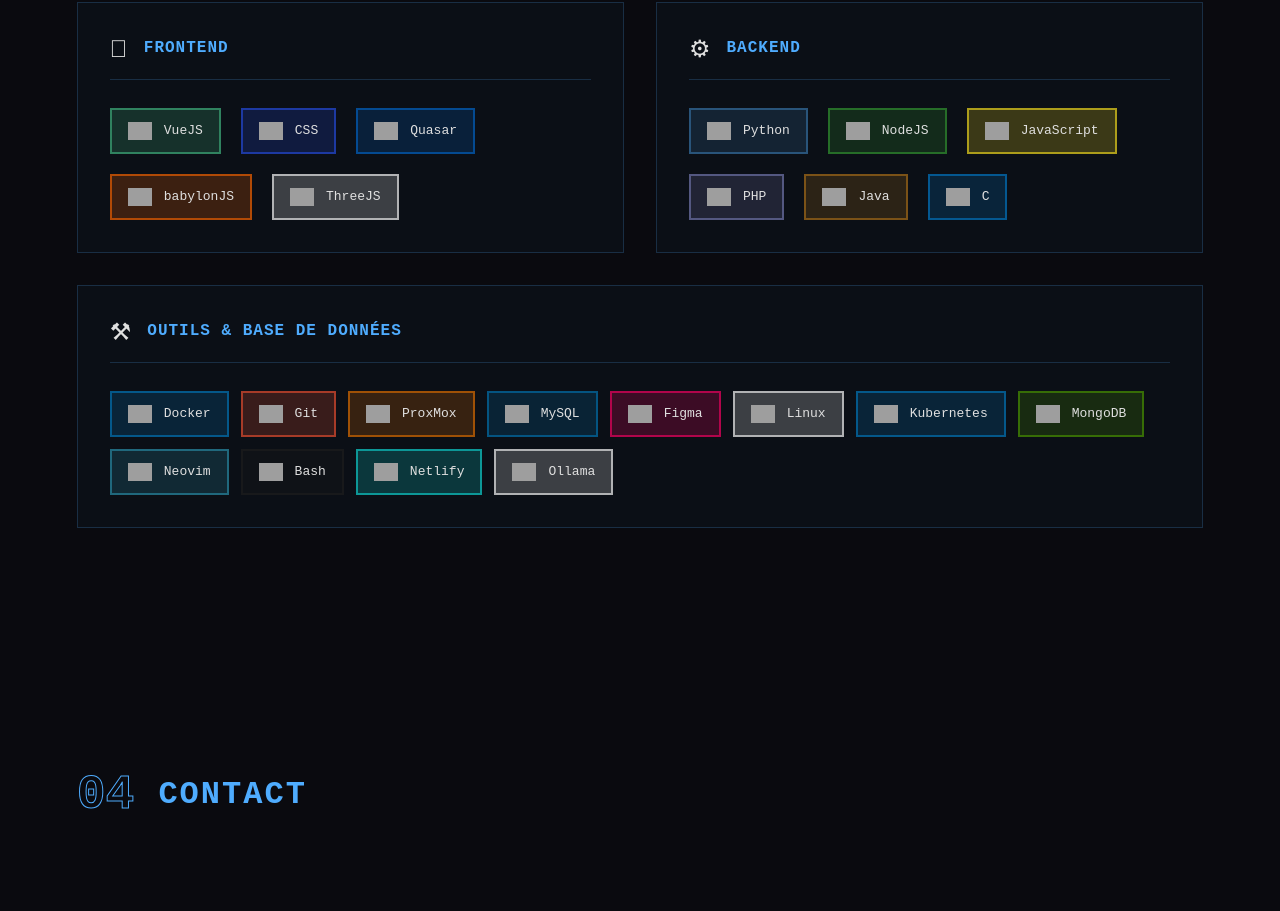
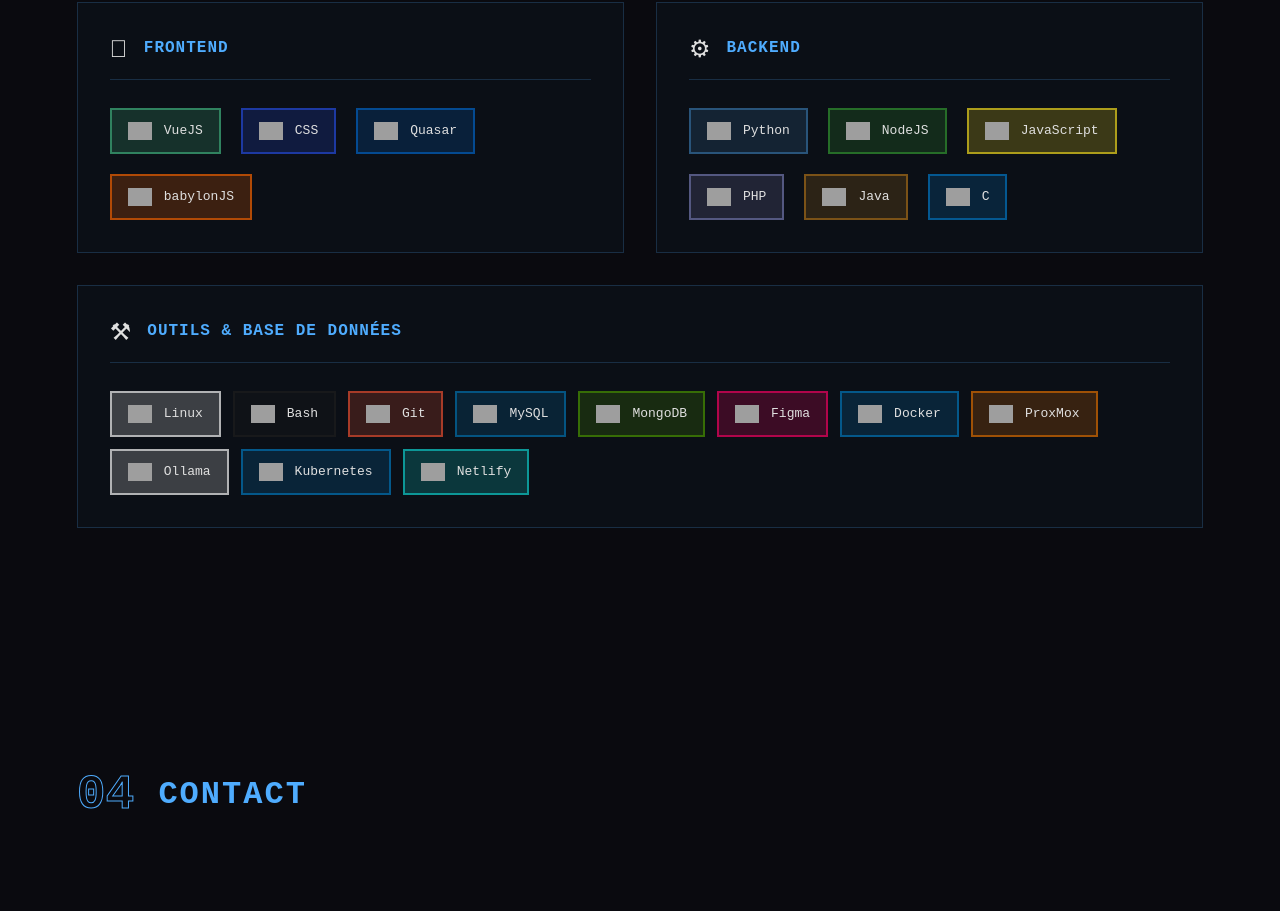
Before and after one commit to moonlight58/grothlin-portfolio, a Vue app: page / in a window 1280 px wide. Shown: the part 3632-4543 px from the top of the page. Built offline with nearby package versions, Linux system fonts and the light colour scheme; grey boxes are pictures that could not be loaded; a web font is replaced by a local one.

Commit message:
rearranged skills, using cdn icons

```diff
--- a/src/views/HomeView.vue
+++ b/src/views/HomeView.vue
@@ -474,8 +474,7 @@
   { name: "VueJS", icon: "https://cdn.jsdelivr.net/gh/devicons/devicon/icons/vuejs/vuejs-original.svg", color: "65, 184, 131" },
   { name: "CSS", icon: "https://cdn.jsdelivr.net/gh/devicons/devicon/icons/css3/css3-original.svg", color: "38, 77, 228" },
   { name: "Quasar", icon: "https://cdn.jsdelivr.net/gh/devicons/devicon/icons/quasar/quasar-plain.svg", color: "0, 102, 204" },
-  { name: "babylonJS", icon: "https://cdn.jsdelivr.net/gh/devicons/devicon/icons/babylonjs/babylonjs-original.svg", color: "255, 102, 0" },
-  { name: "ThreeJS", icon: "https://cdn.jsdelivr.net/gh/devicons/devicon/icons/threejs/threejs-original.svg", color: "255, 255, 255" },
+  { name: "babylonJS", icon: "https://cdn.jsdelivr.net/gh/devicons/devicon/icons/babylonjs/babylonjs-original.svg", color: "255, 102, 0" }
 ]);
 
 const backendSkills = ref([
@@ -488,18 +487,17 @@
 ]);
 
 const tools = ref([
+  { name: "Linux", icon: "https://cdn.jsdelivr.net/gh/devicons/devicon/icons/linux/linux-original.svg", color: "255, 255, 255" },
+  { name: "Bash", icon: "https://cdn.jsdelivr.net/gh/devicons/devicon/icons/bash/bash-original.svg", color: "30, 30, 30" },
+  { name: "Git", icon: "https://cdn.jsdelivr.net/gh/devicons/devicon/icons/git/git-original.svg", color: "240, 80, 51" },
+  { name: "MySQL", icon: "https://cdn.jsdelivr.net/gh/devicons/devicon/icons/mysql/mysql-original.svg", color: "0, 117, 181" },
+  { name: "MongoDB", icon: "https://cdn.jsdelivr.net/gh/devicons/devicon/icons/mongodb/mongodb-original.svg", color: "76, 153, 0" },
+  { name: "Figma", icon: "https://cdn.jsdelivr.net/gh/devicons/devicon/icons/figma/figma-original.svg", color: "255, 0, 102" },
   { name: "Docker", icon: "https://cdn.jsdelivr.net/gh/devicons/devicon/icons/docker/docker-original.svg", color: "0, 123, 193" },
-  { name: "Git", icon: "https://cdn.jsdelivr.net/gh/devicons/devicon/icons/git/git-original.svg", color: "240, 80, 51" },
   { name: "ProxMox", icon: "https://cdn.jsdelivr.net/gh/devicons/devicon/icons/proxmox/proxmox-original-wordmark.svg", color: "229, 112, 0" },
-  { name: "MySQL", icon: "https://cdn.jsdelivr.net/gh/devicons/devicon/icons/mysql/mysql-original.svg", color: "0, 117, 181" },
-  { name: "Figma", icon: "https://cdn.jsdelivr.net/gh/devicons/devicon/icons/figma/figma-original.svg", color: "255, 0, 102" },
-  { name: "Linux", icon: "https://cdn.jsdelivr.net/gh/devicons/devicon/icons/linux/linux-original.svg", color: "255, 255, 255" },
+  { name: "Ollama", icon: "https://raw.githubusercontent.com/moonlight58/extra/refs/heads/main/devicons/icons/ollama/ollama.svg", color: "255, 255, 255" },
   { name: "Kubernetes", icon: "https://cdn.jsdelivr.net/gh/devicons/devicon/icons/kubernetes/kubernetes-plain.svg", color: "0, 123, 193" },
-  { name: "MongoDB", icon: "https://cdn.jsdelivr.net/gh/devicons/devicon/icons/mongodb/mongodb-original.svg", color: "76, 153, 0" },
-  { name: "Neovim", icon: "https://cdn.jsdelivr.net/gh/devicons/devicon/icons/neovim/neovim-original.svg", color: "43, 145, 175" },
-  { name: "Bash", icon: "https://cdn.jsdelivr.net/gh/devicons/devicon/icons/bash/bash-original.svg", color: "30, 30, 30" },
   { name: "Netlify", icon: "https://cdn.jsdelivr.net/gh/devicons/devicon/icons/netlify/netlify-original.svg", color: "14, 216, 212" },
-  { name: "Ollama", icon: "https://raw.githubusercontent.com/moonlight58/extra/refs/heads/main/devicons/icons/ollama/ollama.svg", color: "255, 255, 255" }
 ]);
 
 const { t } = useI18n();
```
